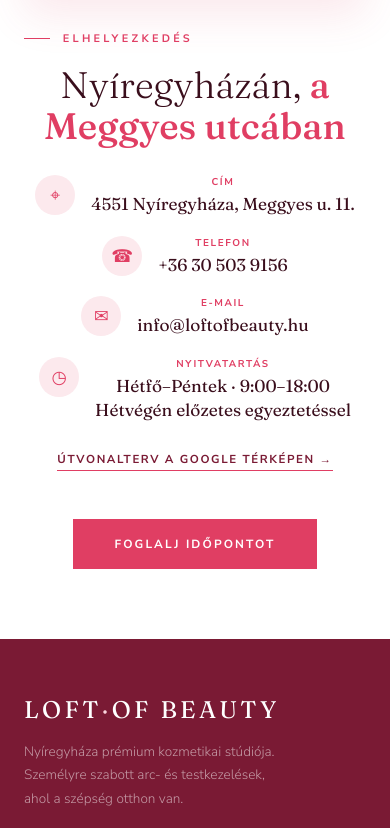
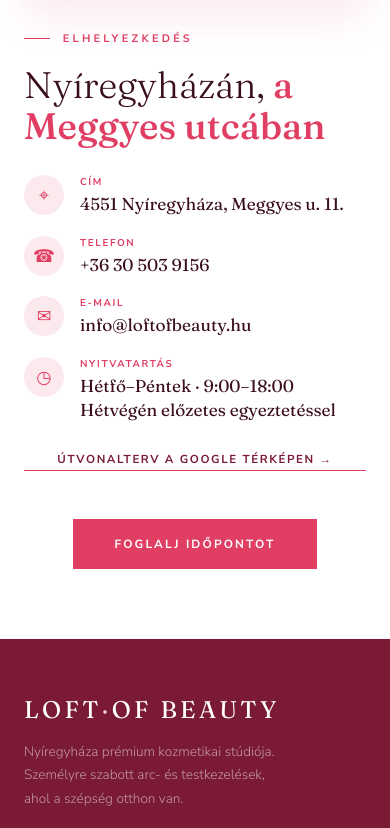
Before and after one commit to mullerdanielev-nezor/agota, a plain HTML site: page kapcsolat.html in a window 390 px wide. Shown: the part 1463-2291 px from the top of the page. Drawn offline with Linux system fonts and the light colour scheme.

Commit message:
Keep contact details left-aligned on mobile, only center map link

```diff
--- a/kapcsolat.html
+++ b/kapcsolat.html
@@ -35,9 +35,7 @@
   @media(max-width:820px){
     .loc{grid-template-columns:1fr;gap:2rem}
     .ccards{grid-template-columns:1fr}
-    .loc-info{text-align:center}
-    .loc-list{justify-items:center}
-    .loc-list li{max-width:320px}
+    .map-link{display:block;text-align:center}
   }
 </style>
 </head>
```
